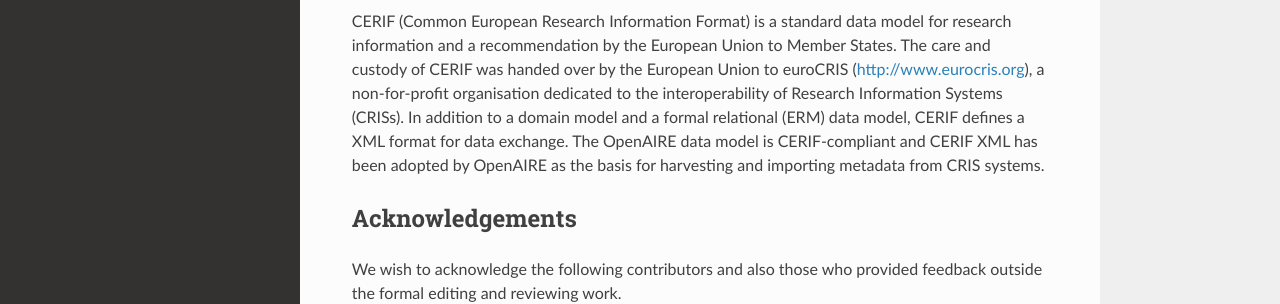
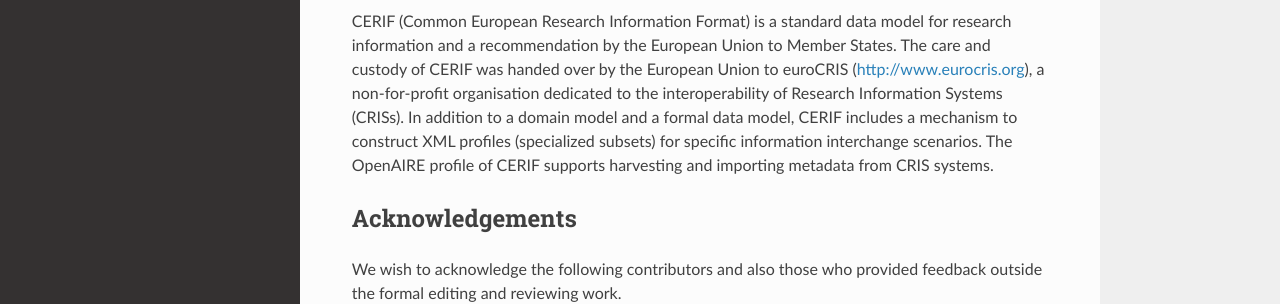
Before and after one commit to openaire/guidelines-cris-managers, a Sphinx documentation site: the page built from docs/introduction.rst, in a window 1280 px wide and 1341 px high. Shown: the part 454-758 px from the top of the window. Built offline with Sphinx 7.4.7 and the Read the Docs theme 2.0.0, drawn with Linux system fonts in a browser that asks for light colours; a script that is not in the unit is left out.

Commit message:
CERIF profiles introduced

```diff
--- a/docs/introduction.rst
+++ b/docs/introduction.rst
@@ -14,8 +14,8 @@
 CERIF (Common European Research Information Format) is a standard data model for research information and a recommendation by the European Union to Member States.
 The care and custody of CERIF was handed over by the European Union to euroCRIS (http://www.eurocris.org),
 a non-for-profit organisation dedicated to the interoperability of Research Information Systems (CRISs).
-In addition to a domain model and a formal relational (ERM) data model, CERIF defines a XML format for data exchange.
-The OpenAIRE data model is CERIF-compliant and CERIF XML has been adopted by OpenAIRE as the basis for harvesting and importing metadata from CRIS systems.
+In addition to a domain model and a formal data model, CERIF includes a mechanism to construct XML profiles (specialized subsets) for specific information interchange scenarios.
+The OpenAIRE profile of CERIF supports harvesting and importing metadata from CRIS systems.
 
 Acknowledgements
 ^^^^^^^^^^^^^^^^
```
